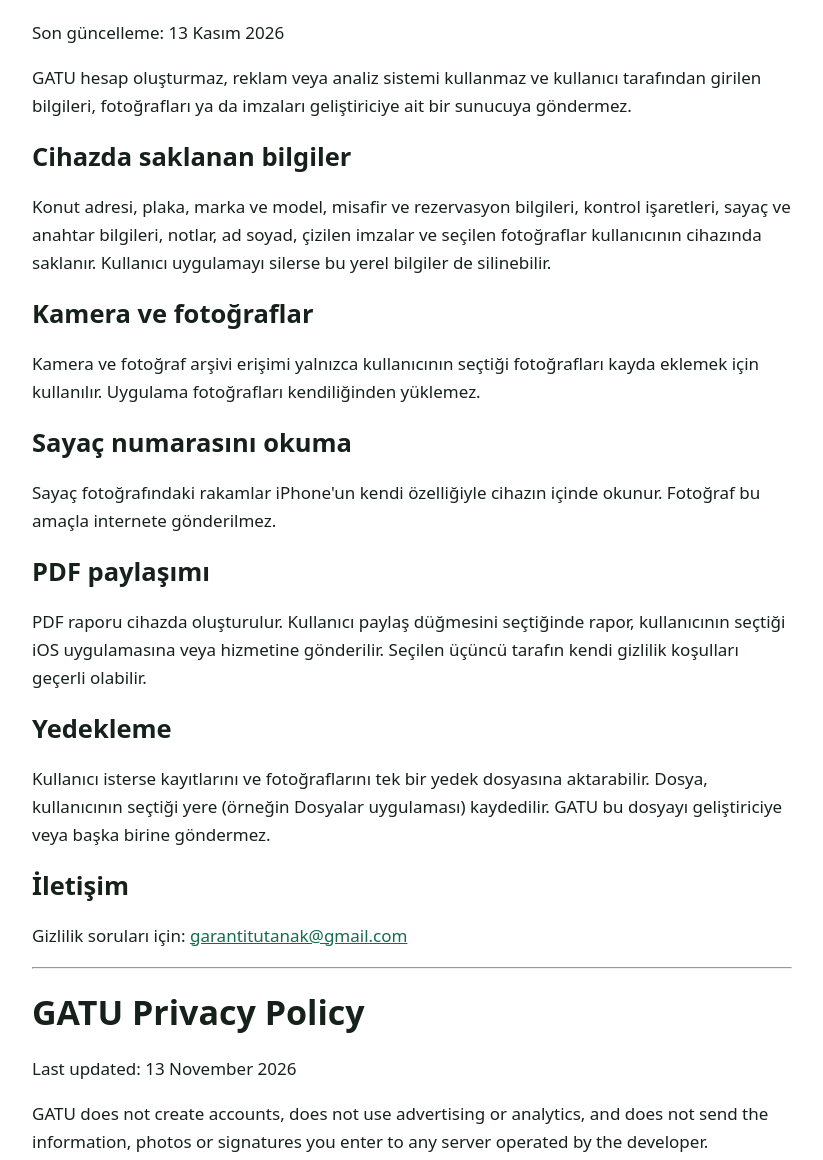
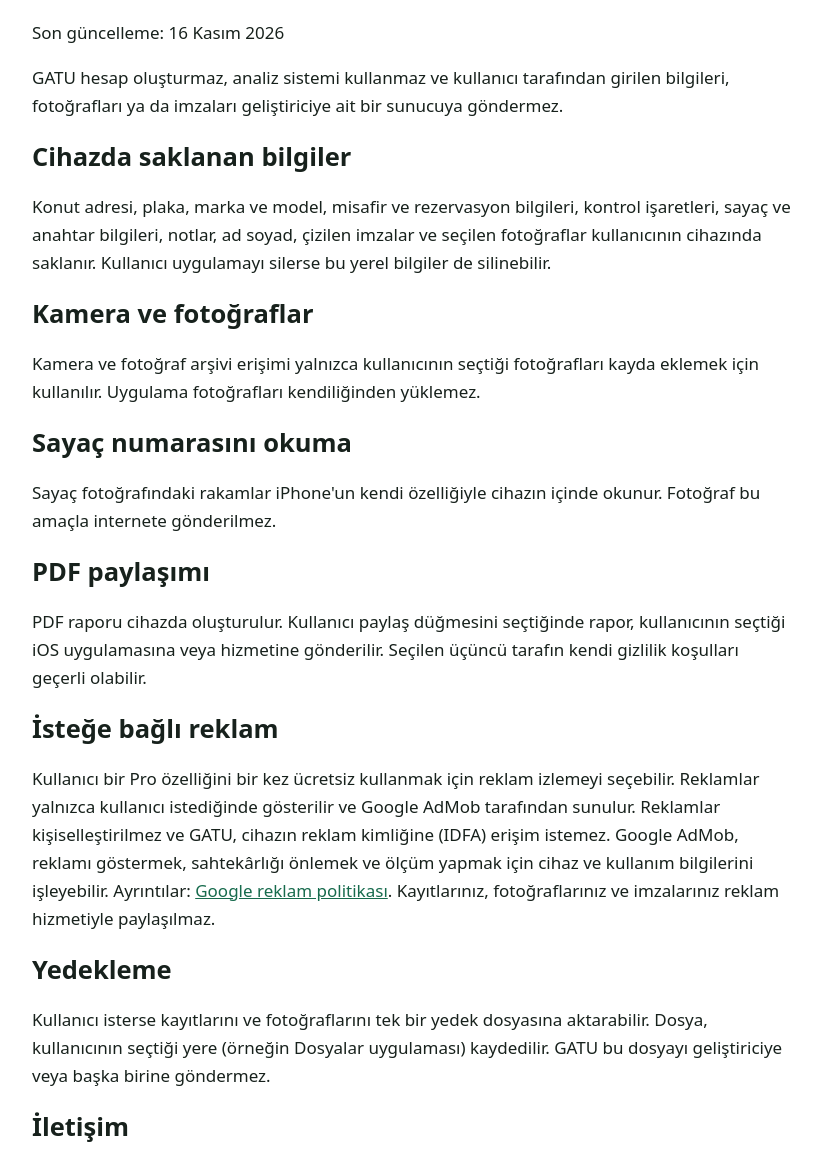
Before and after one commit to yesimcilingir/gatu-destek, a plain HTML site: page privacy.html in a window 1280 px wide. Shown: the part 93-1253 px from the top of the page, without its empty margins (228-1051 px from the left). Drawn offline with Linux system fonts and the light colour scheme.

Commit message:
Gizlilik: isteğe bağlı ödüllü reklam (AdMob) bölümü
Co-Authored-By: Claude Opus 5.5 <noreply@anthropic.com>
Claude-Session: https://claude.ai/code/session_01By4ZwJPgERJGdpU5NzjqLg

```diff
--- a/privacy.html
+++ b/privacy.html
@@ -1,8 +1,8 @@
 <!doctype html>
 <html lang="tr"><head><meta charset="utf-8"><meta name="viewport" content="width=device-width,initial-scale=1"><title>GATU Gizlilik Politikası</title><style>body{font:17px/1.65 system-ui;max-width:760px;margin:48px auto;padding:0 20px;color:#17211c}h1,h2{line-height:1.2}a{color:#176b4d}</style></head><body>
 <h1>GATU Gizlilik Politikası</h1>
-<p>Son güncelleme: 13 Kasım 2026</p>
-<p>GATU hesap oluşturmaz, reklam veya analiz sistemi kullanmaz ve kullanıcı tarafından girilen bilgileri, fotoğrafları ya da imzaları geliştiriciye ait bir sunucuya göndermez.</p>
+<p>Son güncelleme: 16 Kasım 2026</p>
+<p>GATU hesap oluşturmaz, analiz sistemi kullanmaz ve kullanıcı tarafından girilen bilgileri, fotoğrafları ya da imzaları geliştiriciye ait bir sunucuya göndermez.</p>
 <h2>Cihazda saklanan bilgiler</h2>
 <p>Konut adresi, plaka, marka ve model, misafir ve rezervasyon bilgileri, kontrol işaretleri, sayaç ve anahtar bilgileri, notlar, ad soyad, çizilen imzalar ve seçilen fotoğraflar kullanıcının cihazında saklanır. Kullanıcı uygulamayı silerse bu yerel bilgiler de silinebilir.</p>
 <h2>Kamera ve fotoğraflar</h2>
@@ -11,14 +11,16 @@
 <p>Sayaç fotoğrafındaki rakamlar iPhone'un kendi özelliğiyle cihazın içinde okunur. Fotoğraf bu amaçla internete gönderilmez.</p>
 <h2>PDF paylaşımı</h2>
 <p>PDF raporu cihazda oluşturulur. Kullanıcı paylaş düğmesini seçtiğinde rapor, kullanıcının seçtiği iOS uygulamasına veya hizmetine gönderilir. Seçilen üçüncü tarafın kendi gizlilik koşulları geçerli olabilir.</p>
+<h2>İsteğe bağlı reklam</h2>
+<p>Kullanıcı bir Pro özelliğini bir kez ücretsiz kullanmak için reklam izlemeyi seçebilir. Reklamlar yalnızca kullanıcı istediğinde gösterilir ve Google AdMob tarafından sunulur. Reklamlar kişiselleştirilmez ve GATU, cihazın reklam kimliğine (IDFA) erişim istemez. Google AdMob, reklamı göstermek, sahtekârlığı önlemek ve ölçüm yapmak için cihaz ve kullanım bilgilerini işleyebilir. Ayrıntılar: <a href="https://policies.google.com/technologies/ads">Google reklam politikası</a>. Kayıtlarınız, fotoğraflarınız ve imzalarınız reklam hizmetiyle paylaşılmaz.</p>
 <h2>Yedekleme</h2>
 <p>Kullanıcı isterse kayıtlarını ve fotoğraflarını tek bir yedek dosyasına aktarabilir. Dosya, kullanıcının seçtiği yere (örneğin Dosyalar uygulaması) kaydedilir. GATU bu dosyayı geliştiriciye veya başka birine göndermez.</p>
 <h2>İletişim</h2>
 <p>Gizlilik soruları için: <a href="mailto:garantitutanak@gmail.com">garantitutanak@gmail.com</a></p>
 <hr>
 <h1>GATU Privacy Policy</h1>
-<p>Last updated: 13 November 2026</p>
-<p>GATU does not create accounts, does not use advertising or analytics, and does not send the information, photos or signatures you enter to any server operated by the developer.</p>
+<p>Last updated: 16 November 2026</p>
+<p>GATU does not create accounts, does not use analytics, and does not send the information, photos or signatures you enter to any server operated by the developer.</p>
 <h2>Information stored on your device</h2>
 <p>Property address, registration plate, make and model, guest and booking details, check marks, meter and key details, notes, names, drawn signatures and chosen photos are stored on your device. If you delete the app, this local information may be deleted too.</p>
 <h2>Camera and photos</h2>
@@ -27,6 +29,8 @@
 <p>Digits in a meter photo are read on your device using a feature of iPhone. The photo is not sent over the internet for this.</p>
 <h2>Sharing PDFs</h2>
 <p>The PDF report is created on your device. When you tap share, the report goes to the iOS app or service you choose. That third party's own privacy terms may apply.</p>
+<h2>Optional ads</h2>
+<p>You may choose to watch an ad to use a Pro feature once for free. Ads are shown only when you ask for them and are served by Google AdMob. Ads are not personalised and GATU does not ask for access to the device's advertising identifier (IDFA). Google AdMob may process device and usage information to show the ad, prevent fraud and measure performance. Details: <a href="https://policies.google.com/technologies/ads">Google ads policy</a>. Your records, photos and signatures are never shared with the ad service.</p>
 <h2>Backup</h2>
 <p>You can export your records and photos to a single backup file. The file is saved where you choose (for example the Files app). GATU does not send this file to the developer or anyone else.</p>
 <h2>Contact</h2>
```
